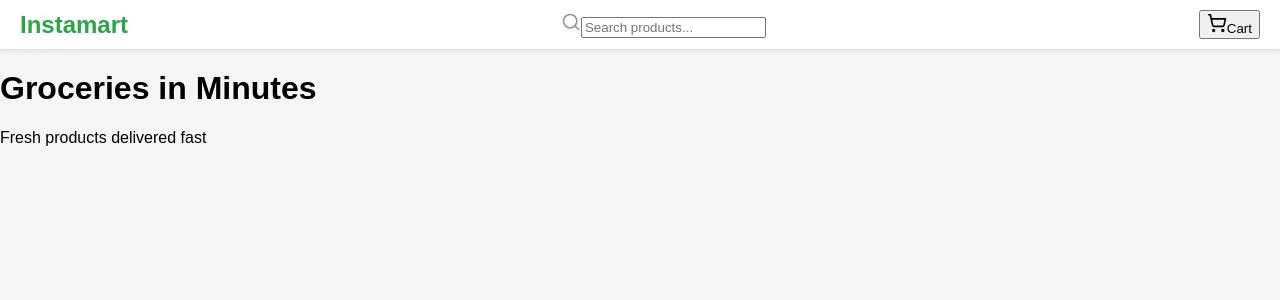
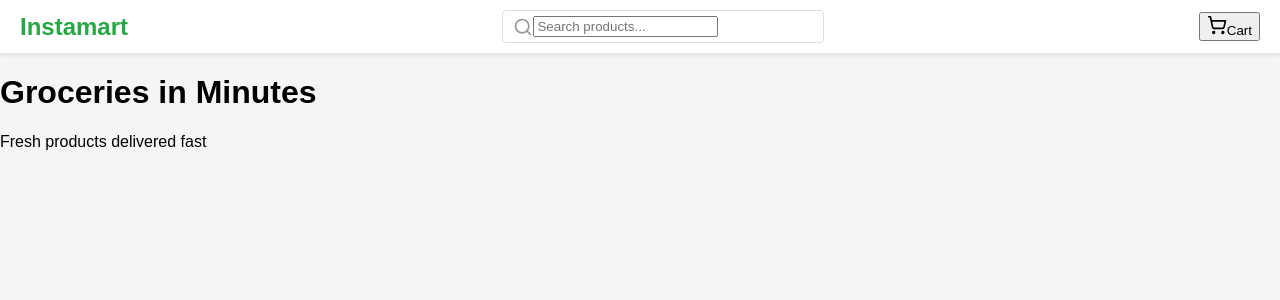
Before and after one commit to Shrilesh-Dhobale/Assign-19-InstaMart, a React (Vite) app: page / in a window 1280 px wide. Shown: the top 300 px of the page. Built offline with nearby package versions, Linux system fonts and the light colour scheme.

Commit message:
Styling added for search

```diff
--- a/src/Home.css
+++ b/src/Home.css
@@ -19,3 +19,12 @@ font-size: 24px;
 font-weight: bold;
 color: #28a745;
 }
+
+.search {
+display: flex;
+align-items: center;
+border: 1px solid #ddd;
+border-radius: 4px;
+padding: 5px 10px;
+width: 300px;
+}
```
